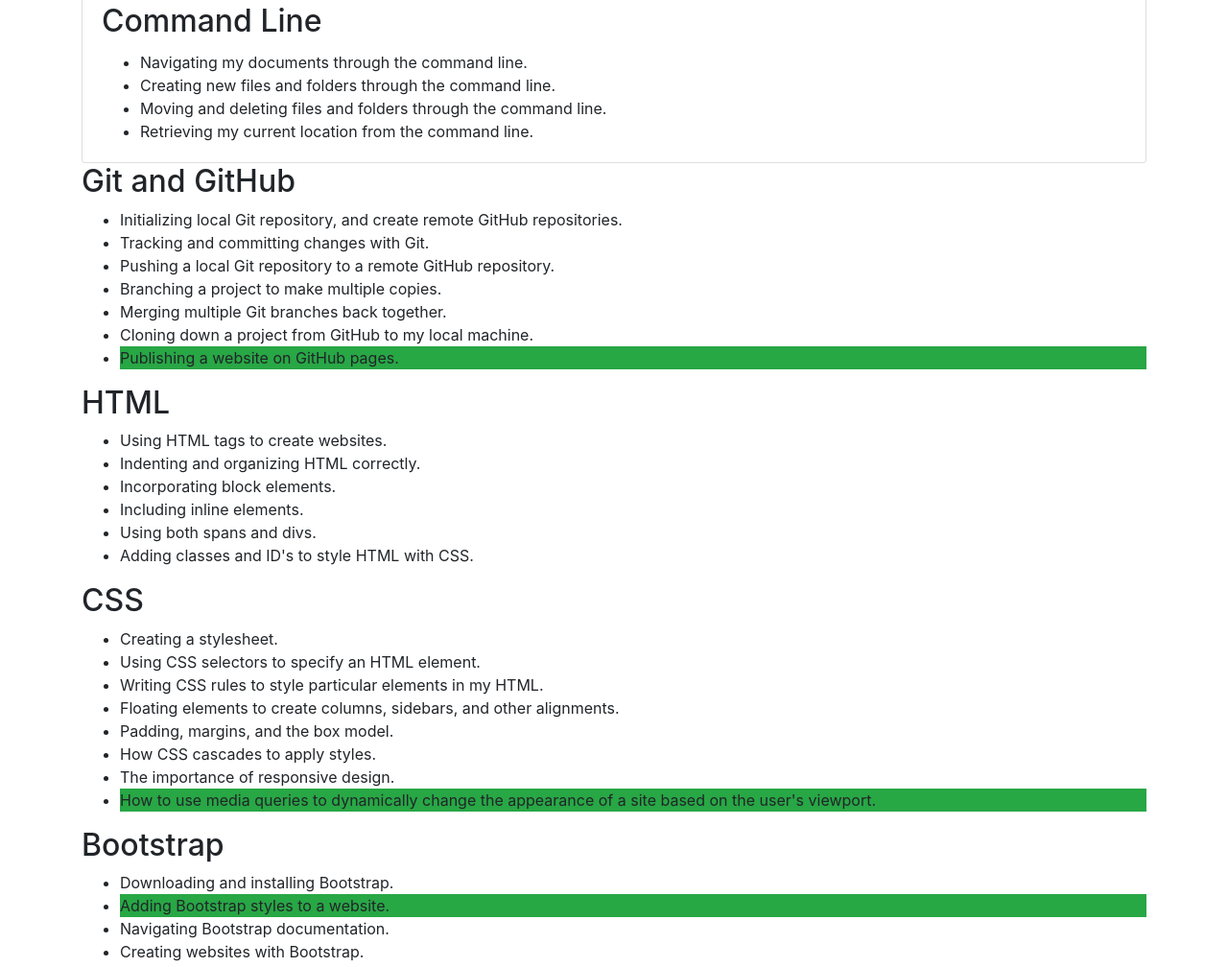
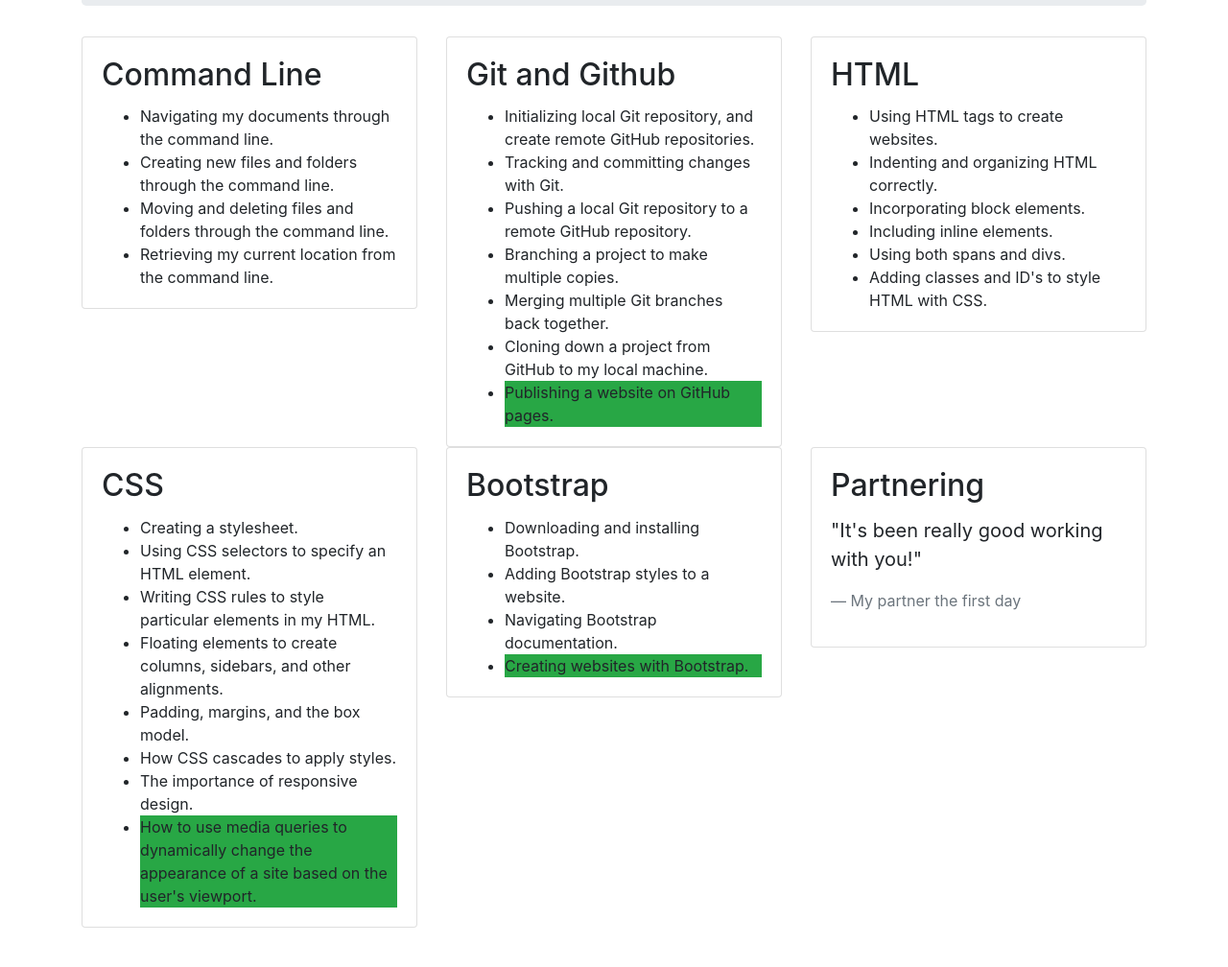
Before and after one commit to webquiza/practice_css_bootstrap_2, a plain HTML site: page index.html in a window 1280 px wide. Shown: the part 274-1282 px from the top of the page at 96% size. After the commit the page ends 1241 px from the top, so only its background shows below. Drawn offline with Linux system fonts and the light colour scheme.

Commit message:
add bootstrap nav to index.html

```diff
--- a/index.html
+++ b/index.html
@@ -2,16 +2,26 @@
 <html lang="en-US">
 <head>
   <link href="css/bootstrap.css" rel="stylesheet" type="text/css">
+  <meta name="viewport" content="width=device-width, initial-scale=1, shrink-to-fit=no">
   <title>My First Week at Epicodus</title>
 </head>
 <body>
   <div class="container">
+
+    <nav class="navbar navbar-expand-lg navbar-dark bg-dark">
+      <div class="container">
+        <a class="navbar-brand" href="bootstrap.html">Click here to see Grid System example</a>
+      </div>
+    </nav>
+
     <div class="jumbotron">
       <h1>My First Week at Epicodus</h1>
       <p>
         I've almost finished my first week at Epicodus. Here are some of the things I've learned so far:
       </p>
     </div>
+    <div class="row">
+      <div class="col-md-4">
         <div class="card">
           <div class="card-body">
             <h2 class="card-title">Command Line</h2>
@@ -23,8 +33,12 @@
             </ul>
           </div>
         </div>
-    <h2>Git and GitHub</h2>
-    <ul>
+      </div>
+      <div class="col-md-4">
+        <div class="card">
+          <div class="card-body">
+            <h2 class="card-title">Git and Github</h2>
+            <ul class="card-text">
               <li>Initializing local Git repository, and create remote GitHub repositories.</li>
               <li>Tracking and committing changes with Git.</li>
               <li>Pushing a local Git repository to a remote GitHub repository.</li>
@@ -33,8 +47,14 @@
               <li>Cloning down a project from GitHub to my local machine.</li>
               <li class="bg-success">Publishing a website on GitHub pages.</li>
             </ul>
-    <h2>HTML</h2>
-    <ul>
+          </div>
+        </div>
+      </div>
+      <div class="col-md-4">
+        <div class="card">
+          <div class="card-body">
+            <h2 class="card-title">HTML</h2>
+            <ul class="card-text">
               <li>Using HTML tags to create websites.</li>
               <li>Indenting and organizing HTML correctly.</li>
               <li>Incorporating block elements.</li>
@@ -42,8 +62,16 @@
               <li>Using both spans and divs.</li>
               <li>Adding classes and ID's to style HTML with CSS.</li>
             </ul>
-    <h2>CSS</h2>
-    <ul>
+          </div>
+        </div>
+      </div>
+    </div>
+    <div class="row">
+      <div class="col-md-4">
+        <div class="card">
+          <div class="card-body">
+            <h2 class="card-title">CSS</h2>
+            <ul class="card-text">
               <li>Creating a stylesheet.</li>
               <li>Using CSS selectors to specify an HTML element.</li>
               <li>Writing CSS rules to style particular elements in my HTML.</li>
@@ -53,18 +81,36 @@
               <li>The importance of responsive design.</li>
               <li class="bg-success">How to use media queries to dynamically change the appearance of a site based on the user's viewport.</li>
             </ul>
-    <h2>Bootstrap</h2>
-    <ul>
+          </div>
+        </div>
+      </div>
+      <div class="col-md-4">
+        <div class="card">
+          <div class="card-body">
+            <h2 class="card-title">Bootstrap</h2>
+            <ul class="card-text">
               <li>Downloading and installing Bootstrap.</li>
-      <li class="bg-success">Adding Bootstrap styles to a website.</li>
+              <li>Adding Bootstrap styles to a website.</li>
               <li>Navigating Bootstrap documentation.</li>
-      <li>Creating websites with Bootstrap.</li>
+              <li class="bg-success">Creating websites with Bootstrap.</li>
             </ul>
-    <h2>Partnering</h2>
+          </div>
+        </div>
+      </div>
+      <div class="col-md-4">
+        <div class="card">
+          <div class="card-body">
+            <h2 class="card-title">Partnering</h2>
+            <div class="card-text">
               <blockquote class="blockquote">
                 <p>"It's been really good working with you!"</p>
                 <footer class="blockquote-footer">My partner the first day</footer>
               </blockquote>
             </div>
+          </div>
+        </div>
+      </div>
+    </div>
+  </div>
 </body>
 </html>
```
Lines whose indentation alone changed are shown as unchanged.
